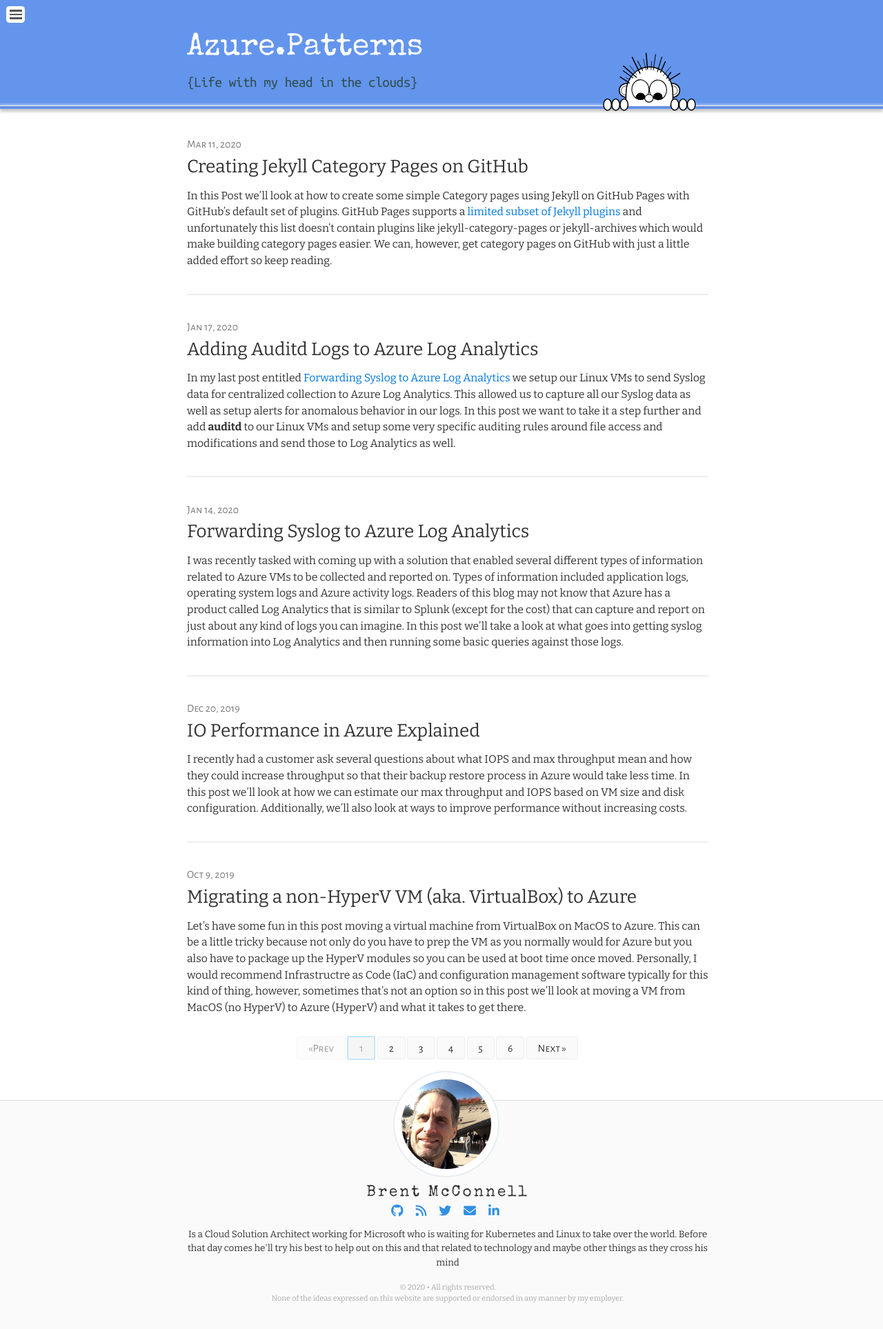
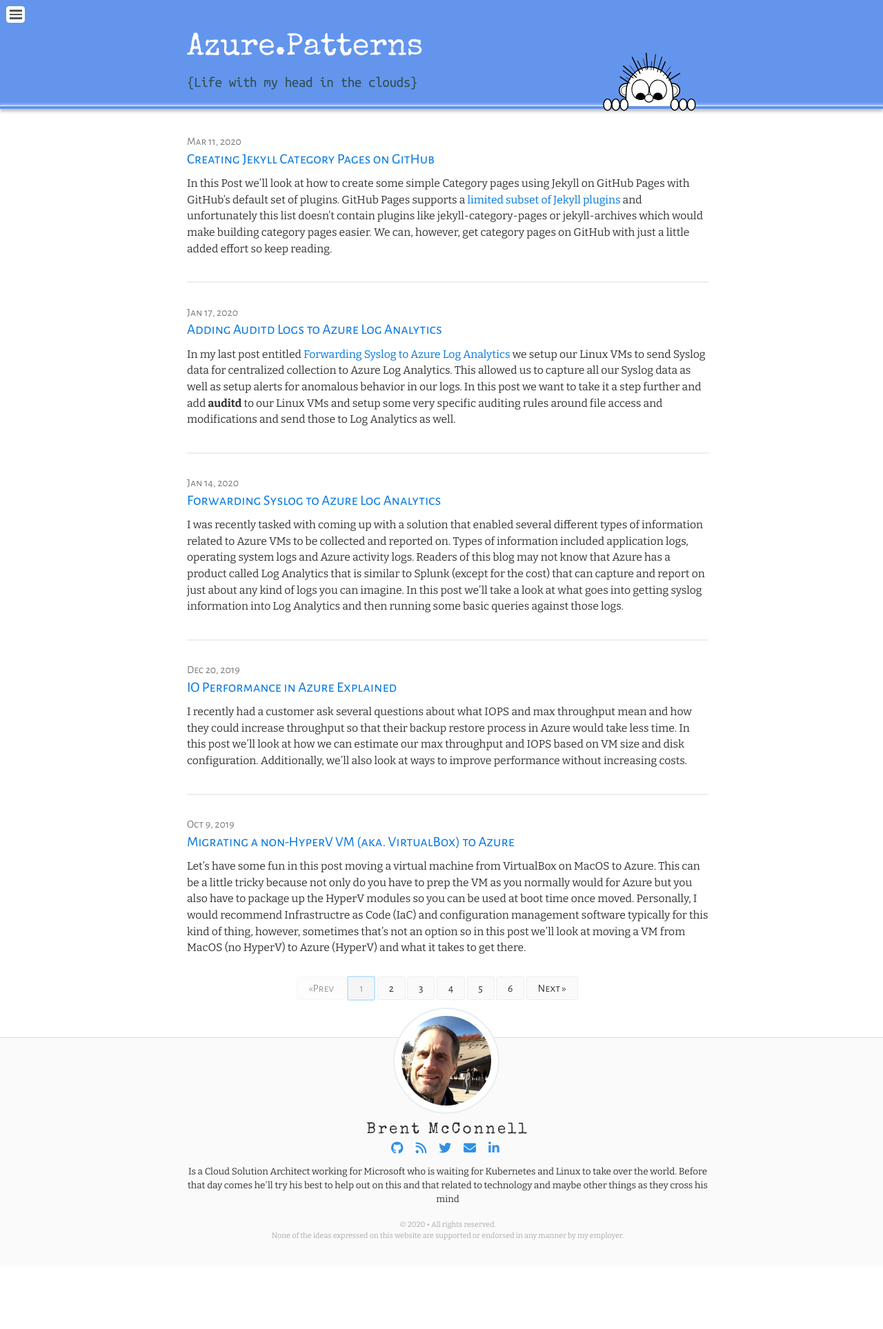
Before and after one commit to brentmcconnell/brentmcconnell.github.io, a Jekyll site: the page built from index.html, in a window 1280 px wide. Shown: the whole page at 69% size. Built offline with Jekyll 4.4.1, drawn with Linux system fonts in a browser that asks for light colours; nearby versions of some CDN libraries; the list of posts is cut into pages by our own code; after the commit the page ends 1836 px from its top, so only the background shows below that.

Commit message:
font changes

```diff
--- a/_sass/_links.scss
+++ b/_sass/_links.scss
@@ -9,12 +9,23 @@
   text-shadow: white 1px 0px 0px, white -1px 0px 0px;
 }
 
+.page-navigation
+a:hover,
+a:focus,
+a:active {
+  background-image: none
+}
+
+.post a {
+    color: $link-color;
+}
+
 a:hover,
 a:focus,
 a:active {
   border: 0;
   color: $link-hover-color;
-  opacity: 0.65;
+  opacity: 0.75;
   text-decoration: none;
    background-image: linear-gradient(to top,
      rgba(0,0,0,0) 13%,
--- a/_sass/_posts.scss
+++ b/_sass/_posts.scss
@@ -51,8 +51,10 @@
 
 .post-link .post-title {
   margin-top: 0;
+  font-size: 1.15rem;
   font-weight: normal;
-  color: #333;
+  font-family: "Alegreya Sans SC",serif !important;
+  //color: #333;
 }
 
 .post-header {
@@ -62,7 +64,7 @@
 
 .post-header h1 {
     border-bottom: 2px solid #eee;
-    padding-bottom: 20px;
+    padding-bottom: 15px;
 }
 
 .post-footer {
@@ -85,7 +87,7 @@
   width: auto;
   font-weight: 300;
   margin: 0;
-  padding: .25em 0;
+  //padding: .25em 0;
   color: #7a7a7a;
   //font-style: italic;
   font-family: $link-font-family;
--- a/_sass/_variables.scss
+++ b/_sass/_variables.scss
@@ -84,7 +84,7 @@
 $breakpoint-xl: '(min-width: 96em)';
 
 // Whitespace
-$space-1: .5rem !default;
+$space-1: .25rem !default;
 $space-2: 1rem !default;
 $space-3: 2rem !default;
 $space-4: 4rem !default;
```
